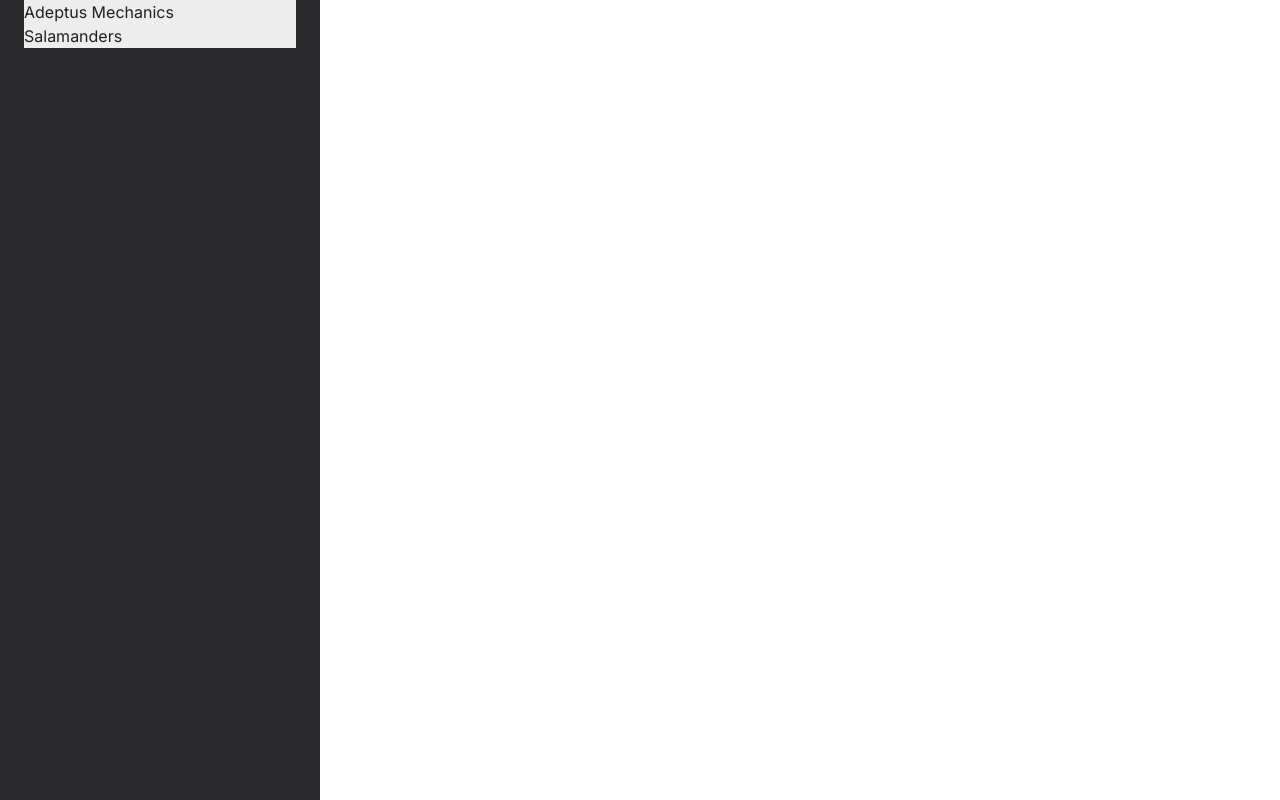
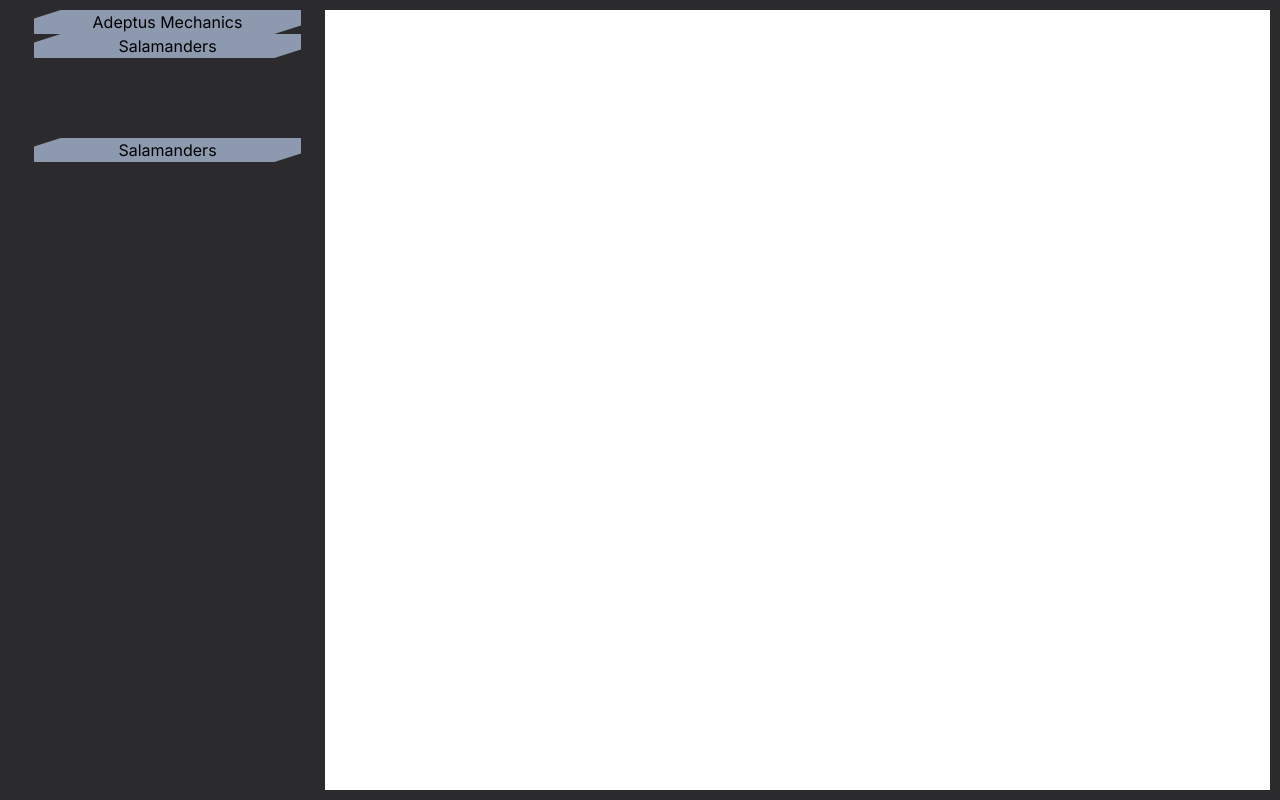
Before and after one commit to stevengmorrell/tableboss-ui, a React (Create React App) app: page /overlay in a window 1280 px wide. Built offline with nearby package versions, Linux system fonts and the light colour scheme; no server answers; the database is empty.

Commit message:
played around with clippath and polygon, not quite got it as I would like.

```diff
--- a/src/components/NamePlate/NamePlate.js
+++ b/src/components/NamePlate/NamePlate.js
@@ -1,14 +1,26 @@
 import React from "react";
 import { Box } from "@mui/system";
+import { Grid } from "@mui/material";
 import PropTypes from "prop-types";
 
 const NamePlate = ({ name, army }) => {
   return (
     <Box>
       <Box component="span" sx={{ color: "#FFFFFF" }}>{name}</Box>
-      <Box sx={{ background: "#EDEDED" }}>
-        <span>{army}</span>
-      </Box>
+      <Grid display="flex" justifyContent="center" alignItems="center"
+        sx={{
+           textTransform: "none",
+           backgroundColor: "#8d99ae",
+           borderRadius: "0px",
+           clipPath: "polygon(100% 0, 100% 65%, 90% 100%, 0 100%, 0 35%, 10% 0)",
+           //(0 100%, 65% 100%, 100% 90%, 100% 0, 35% 0, 0 10%)
+           color: "#000000",
+           fontSize: "2",
+           alignText: "center"
+
+        }}
+       >
+       {army}</Grid>
     </Box>
   );
 };
--- a/src/pages/Overlay.js
+++ b/src/pages/Overlay.js
@@ -2,6 +2,7 @@
 import { ref, onValue } from "firebase/database";
 import { database } from "../base";
 import { Box } from "@mui/system";
+import { Button, Grid } from "@mui/material";
 
 import NamePlate from "../components/NamePlate/NamePlate";
 import { Container } from '@mui/material';
@@ -26,16 +27,39 @@
 
   return (
     <Box
+    sx={{
+      border: 10,
+      borderColor:  "#2B2B2D",
+      height: "100vh"
+
+    }}>
+      <Box
       sx={{
         background: "#2B2B2D",
         width: "25%",
-        height: "100vh",
+        height: "98vh",
       }}
     >
       <Container>
         <NamePlate name={playerOneName} army={"Adeptus Mechanics"} />
         <NamePlate name={playerTwoName} army={"Salamanders"} />
+        <Grid display="flex" justifyContent="center" alignItems="center"
+        sx={{
+           mt: 10,
+           textTransform: "none",
+           backgroundColor: "#8d99ae",
+           borderRadius: "0px",
+           clipPath: "polygon(100% 0, 100% 65%, 90% 100%, 0 100%, 0 35%, 10% 0)",
+           //(0 100%, 65% 100%, 100% 90%, 100% 0, 35% 0, 0 10%)
+           color: "#000000",
+           fontSize: "2",
+           alignText: "center"
+
+        }}
+       >
+       Salamanders</Grid>
       </Container>
+      </Box>
     </Box>
   );
 };
```
